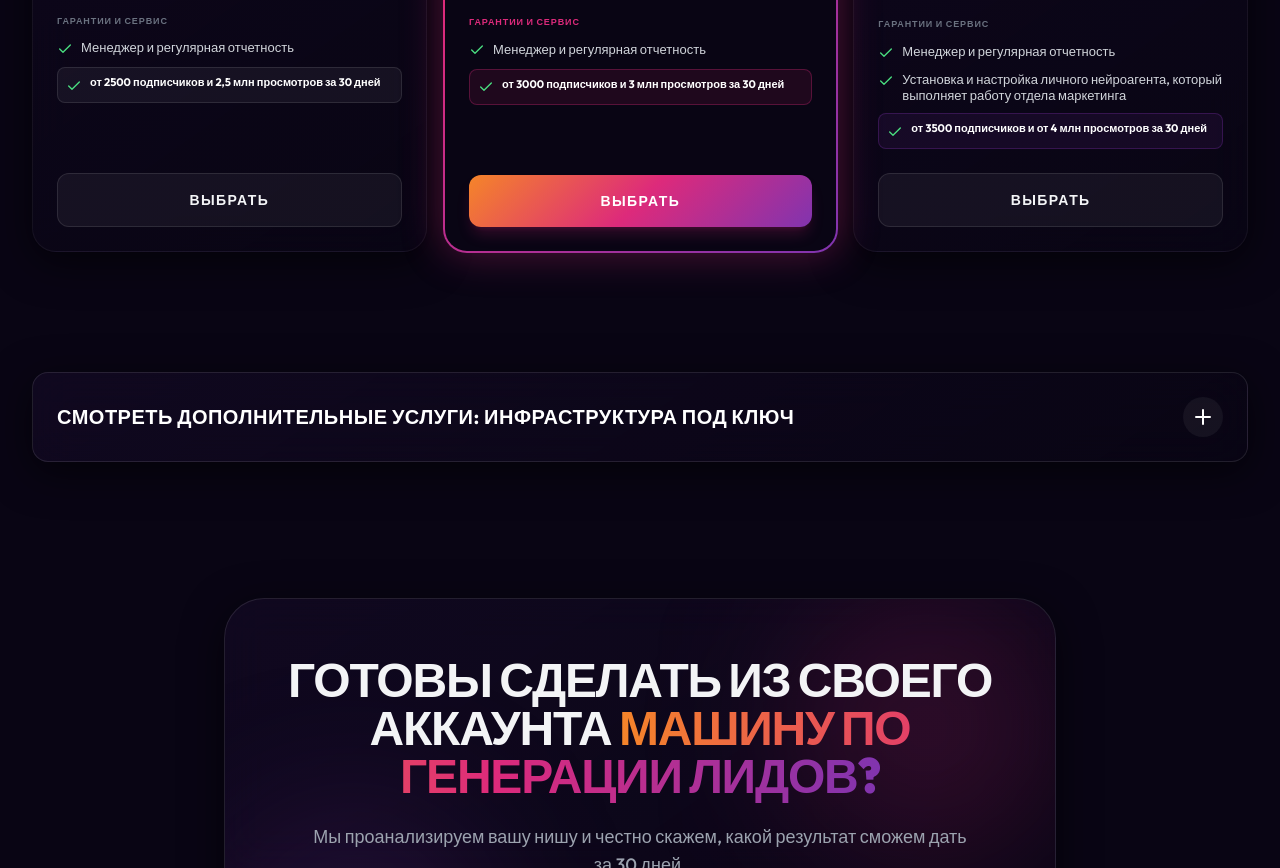
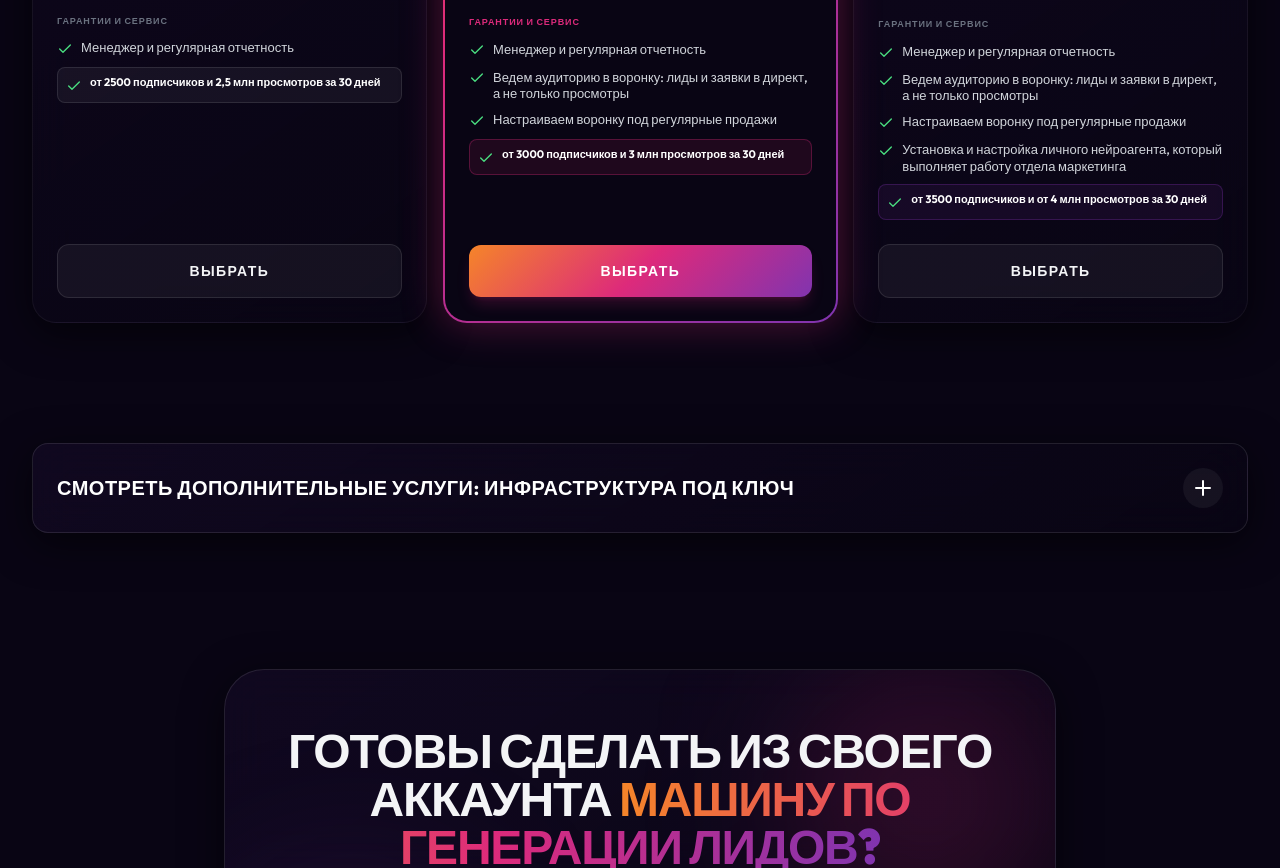
Before and after one commit to algromoff/tr6-ru, a plain HTML site: page index.html in a window 1280 px wide. Shown: the part 3580-4448 px from the top of the page. Drawn offline with nearby package versions, Linux system fonts and the light colour scheme; animation ran at ten frames a second; a web font is replaced by a local one.

Commit message:
tr6.ru: в тарифы 2 и 3 добавлены лиды через воронку и регулярные продажи
Co-Authored-By: Claude Opus 5 <noreply@anthropic.com>

```diff
--- a/index.html
+++ b/index.html
@@ -880,6 +880,14 @@
                                             <i data-lucide="check" class="w-4 h-4 text-green-400 shrink-0 mt-0.5"></i>
                                             <span class="leading-tight">Менеджер и регулярная отчетность</span>
                                         </li>
+                                        <li class="flex items-start gap-2 text-gray-300">
+                                            <i data-lucide="check" class="w-4 h-4 text-green-400 shrink-0 mt-0.5"></i>
+                                            <span class="leading-tight">Ведем аудиторию в воронку: лиды и заявки в директ, а не только просмотры</span>
+                                        </li>
+                                        <li class="flex items-start gap-2 text-gray-300">
+                                            <i data-lucide="check" class="w-4 h-4 text-green-400 shrink-0 mt-0.5"></i>
+                                            <span class="leading-tight">Настраиваем воронку под регулярные продажи</span>
+                                        </li>
                                         <li class="flex items-start gap-2 text-white bg-primary/10 p-2 rounded-lg border border-primary/30">
                                             <i data-lucide="check" class="w-4 h-4 text-green-400 shrink-0 mt-0.5"></i>
                                             <span class="leading-tight text-[11px] font-bold">от 3000 подписчиков и 3 млн просмотров за 30 дней</span>
@@ -983,6 +991,14 @@
                                     <li class="flex items-start gap-2 text-gray-300">
                                         <i data-lucide="check" class="w-4 h-4 text-green-400 shrink-0 mt-0.5"></i>
                                         <span class="leading-tight">Менеджер и регулярная отчетность</span>
+                                    </li>
+                                    <li class="flex items-start gap-2 text-gray-300">
+                                        <i data-lucide="check" class="w-4 h-4 text-green-400 shrink-0 mt-0.5"></i>
+                                        <span class="leading-tight">Ведем аудиторию в воронку: лиды и заявки в директ, а не только просмотры</span>
+                                    </li>
+                                    <li class="flex items-start gap-2 text-gray-300">
+                                        <i data-lucide="check" class="w-4 h-4 text-green-400 shrink-0 mt-0.5"></i>
+                                        <span class="leading-tight">Настраиваем воронку под регулярные продажи</span>
                                     </li>
                                     <li class="flex items-start gap-2 text-gray-300">
                                         <i data-lucide="check" class="w-4 h-4 text-green-400 shrink-0 mt-0.5"></i>
```
